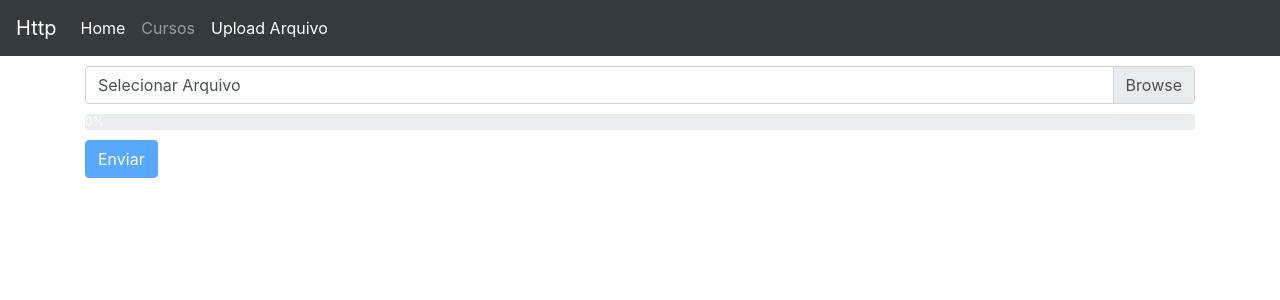
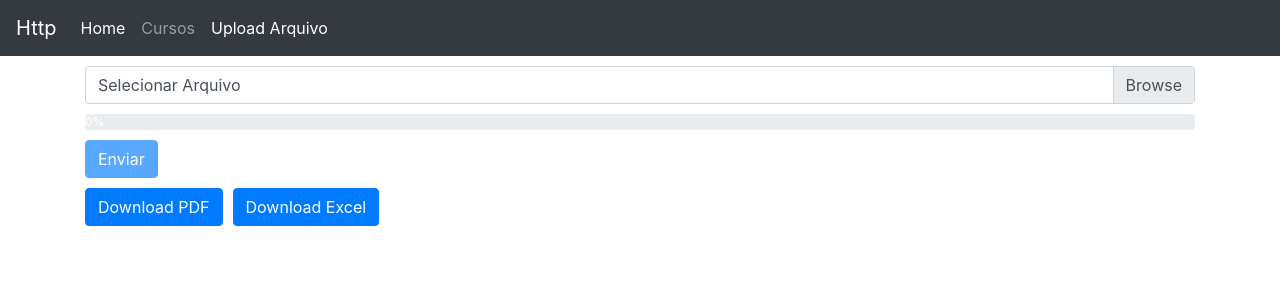
Before and after one commit to victormcfreire/angu-, an Angular app in the folder requests-http/: page /upload in a window 1280 px wide. Shown: the top 300 px of the page. Built offline with nearby package versions, Linux system fonts and the light colour scheme.

Commit message:
download de arquivos

```diff
--- a/requests-http/src/app/upload-file/upload-file.service.ts
+++ b/requests-http/src/app/upload-file/upload-file.service.ts
@@ -22,4 +22,43 @@ export class UploadFileService {
     });
 
   }
+
+  download(url: string){
+    return this._http.get(url, {
+      responseType: 'blob' as 'json'
+    });
+  }
+
+  handleFile(res: any, fileName: string){
+    const file = new Blob([res], {
+      type: res.type,
+    });
+
+    //IE
+    if (window.navigator && (window.navigator as any).msSaveOrOpenBlob) {
+      (window.navigator as any).msSaveOrOpenBlob(file);
+      return;
+    }
+
+    const blob = window.URL.createObjectURL(file);
+
+    const link = document.createElement('a');
+    link.href = blob;
+    link.download = fileName;
+    //link.click();
+
+    link.dispatchEvent(
+      new MouseEvent('click', {
+        bubbles: true,
+        cancelable: true,
+        view: window,
+      })
+    );
+
+    setTimeout(() => { //firefox
+      window.URL.revokeObjectURL(blob);
+      link.remove();
+    }, 100);
+
+  }
 }
--- a/requests-http/src/app/upload-file/upload-file/upload-file.component.html
+++ b/requests-http/src/app/upload-file/upload-file/upload-file.component.html
@@ -24,7 +24,7 @@
     {{ progress }}%
   </div>
 </div>
-<div style="margin-top: 10px">
+<div style="margin-top: 10px; margin-bottom: 10px;">
   <button
     type="button"
     class="btn btn-primary"
@@ -34,3 +34,17 @@
     Enviar
   </button>
 </div>
+<button
+  type="button"
+  class="btn btn-primary"
+  (click)="onDownloadPdf()"
+>
+  Download PDF
+</button>
+<button
+  type="button"
+  class="btn btn-primary"
+  (click)="onDownloadExcel()"
+>
+  Download Excel
+</button>
--- a/requests-http/src/app/upload-file/upload-file/upload-file.component.ts
+++ b/requests-http/src/app/upload-file/upload-file/upload-file.component.ts
@@ -41,14 +41,14 @@ export class UploadFileComponent implements OnInit {
       this.service
         .upload(this.files, environment.BASE_URL + 'upload')
         .pipe(
-          uploadProgress(progress => {
+          uploadProgress((progress) => {
             console.log(progress);
             this.progress = progress;
           }),
           filterResponse()
         )
-        .subscribe(response => console.log('Upload Concluido'));
-        /* .subscribe((event: HttpEvent<Object>) => {
+        .subscribe((response) => console.log('Upload Concluido'));
+      /* .subscribe((event: HttpEvent<Object>) => {
           // HttpEventType
           //console.log(event);
           if (event.type === HttpEventType.Response) {
@@ -63,4 +63,20 @@ export class UploadFileComponent implements OnInit {
         }); */
     }
   }
+
+  onDownloadPdf() {
+    this.service
+      .download(environment.BASE_URL + '/downloadPDF')
+      .subscribe((res: any) => {
+        this.service.handleFile(res, 'report.pdf');
+      });
+  }
+
+  onDownloadExcel() {
+    this.service
+      .download(environment.BASE_URL + '/downloadExcel')
+      .subscribe((res: any) => {
+        this.service.handleFile(res, 'report.xlsx');
+      });
+  }
 }
```
Also changed, not shown: 1 other file (tests, documents, lock files or other folders).
